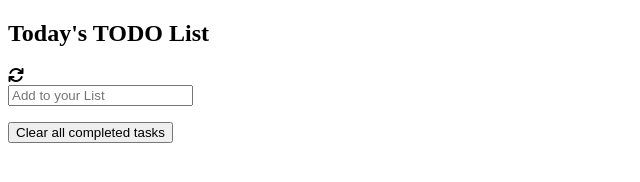
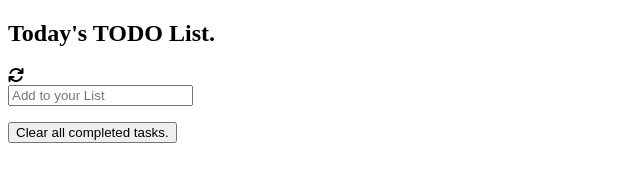
Before and after one commit to blase147/todo-list-peer-review, a website: page src/index.html in a window 1280 px wide. Shown: the full height of the page, 0-640 px from the left. Drawn offline with Linux system fonts and the light colour scheme.

Commit message:
Add changes to my html file.

```diff
--- a/src/index.html
+++ b/src/index.html
@@ -13,7 +13,7 @@
     <main>
         <article>
             <header>
-                <h1>Today's TODO List</h1>
+                <h1>Today's TODO List.</h1>
                 <i class="fa fa-refresh" aria-hidden="true"></i>
             </header>
             <section>
@@ -22,13 +22,9 @@
                 </div>
                 <ul class="tasks">
                 </ul>
-                <button class="clearAll">Clear all completed tasks</button>
+                <button class="clearAll">Clear all completed tasks.</button>
             </section>
         </article>
     </main>
 </body>
-
-
-
-
 </html>
```
